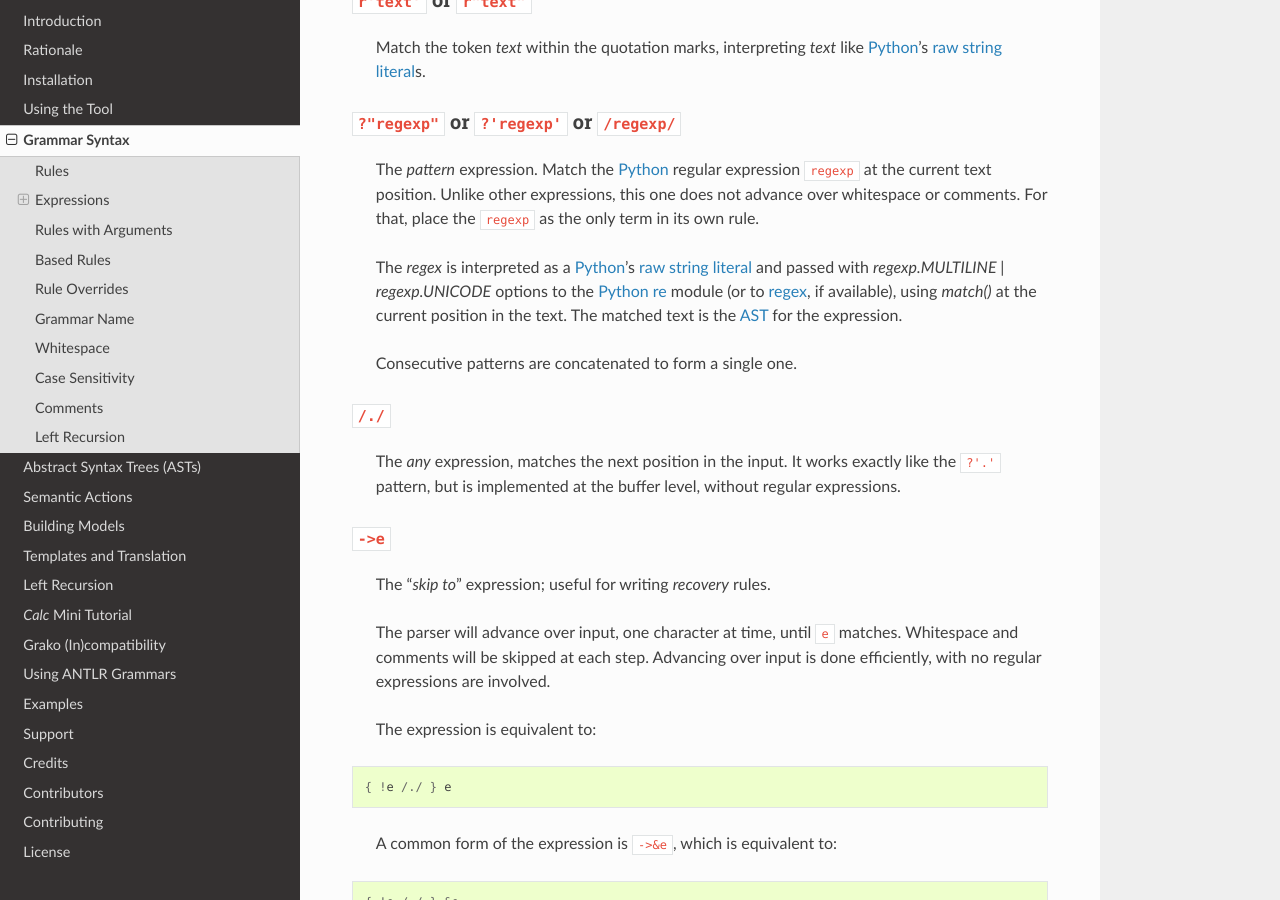
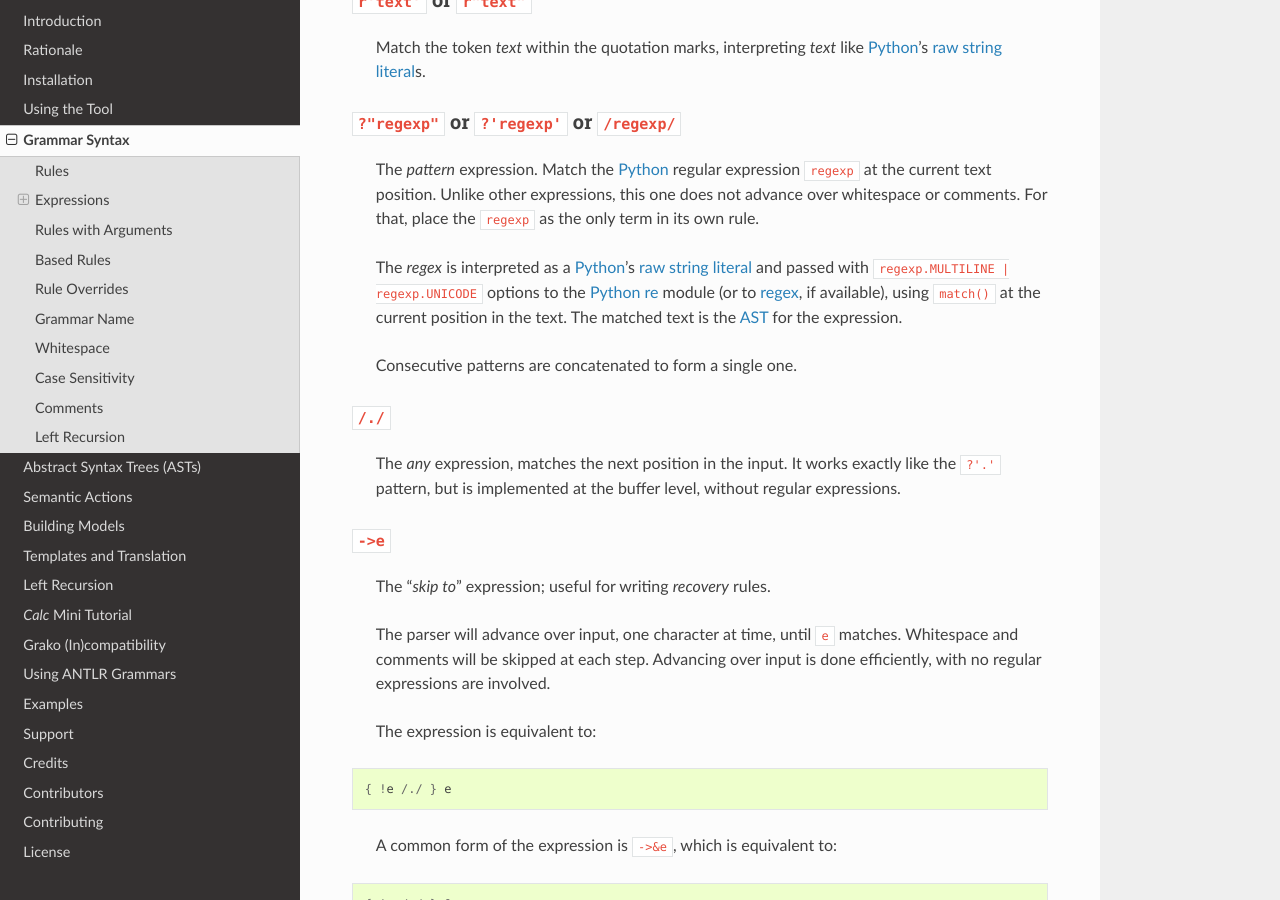
Before and after one commit to neogeny/TatSu, a Sphinx documentation site: the page built from docs/syntax.rst, in a window 1280 px wide and 900 px high, scrolled down 5217 px. Built offline with Sphinx 7.4.7 and the Read the Docs theme 2.0.0, drawn with Linux system fonts in a browser that asks for light colours.

```diff
--- a/docs/syntax.rst
+++ b/docs/syntax.rst
@@ -288,7 +288,7 @@ The expressions, in reverse order of operator precedence, can be:
 ^^^^^^^^^^^^^^^^^^^^^^^^^^^^^^^^^^^^^^^^^^^^^^
     The *pattern* expression. Match the `Python`_ regular expression ``regexp`` at the current text position. Unlike other expressions, this one does not advance over whitespace or comments. For that, place the ``regexp`` as the only term in its own rule.
 
-    The *regex* is interpreted as a Python_'s `raw string literal`_ and passed with `regexp.MULTILINE | regexp.UNICODE` options to the Python_ re_ module (or to regex_, if available), using `match()` at the current position in the text. The matched text is the AST_ for the expression.
+    The *regex* is interpreted as a Python_'s `raw string literal`_ and passed with ``regexp.MULTILINE | regexp.UNICODE`` options to the Python_ re_ module (or to regex_, if available), using ``match()`` at the current position in the text. The matched text is the AST_ for the expression.
 
     Consecutive patterns are concatenated to form a single one.
 
```
